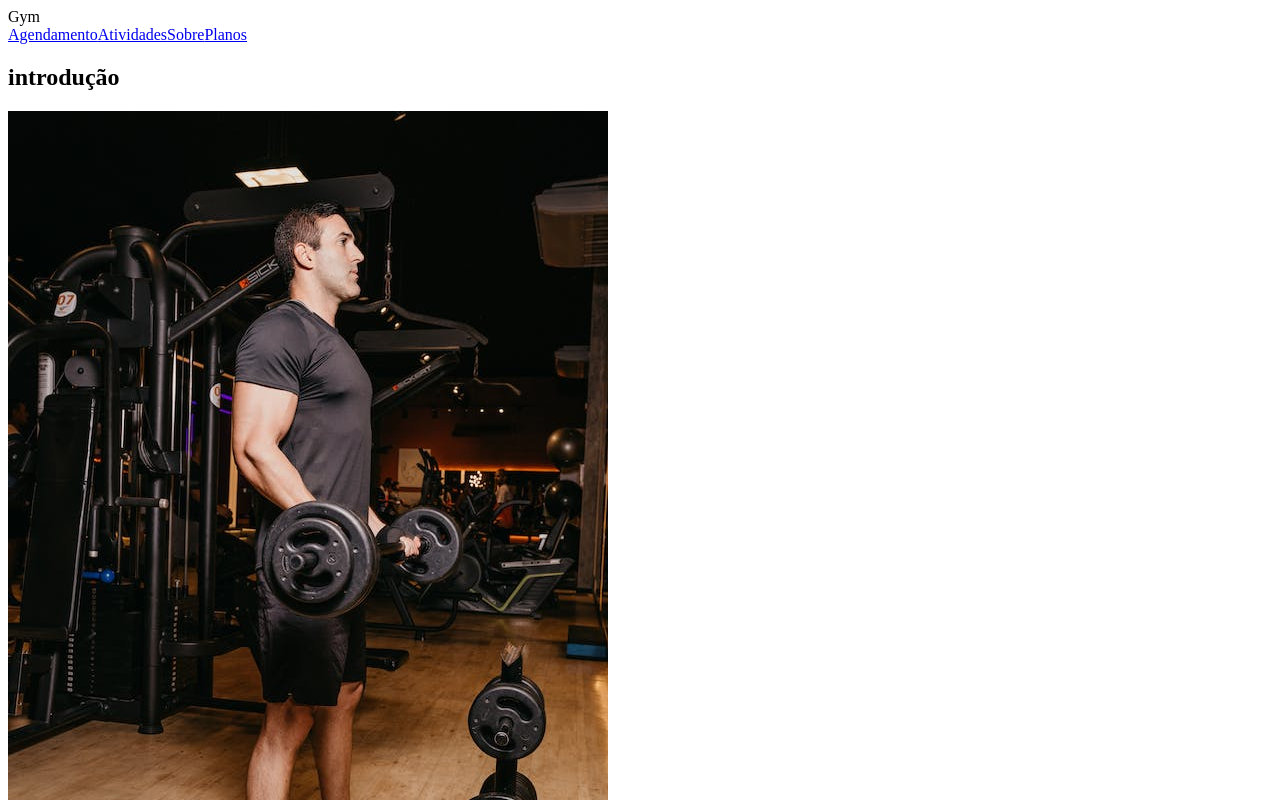
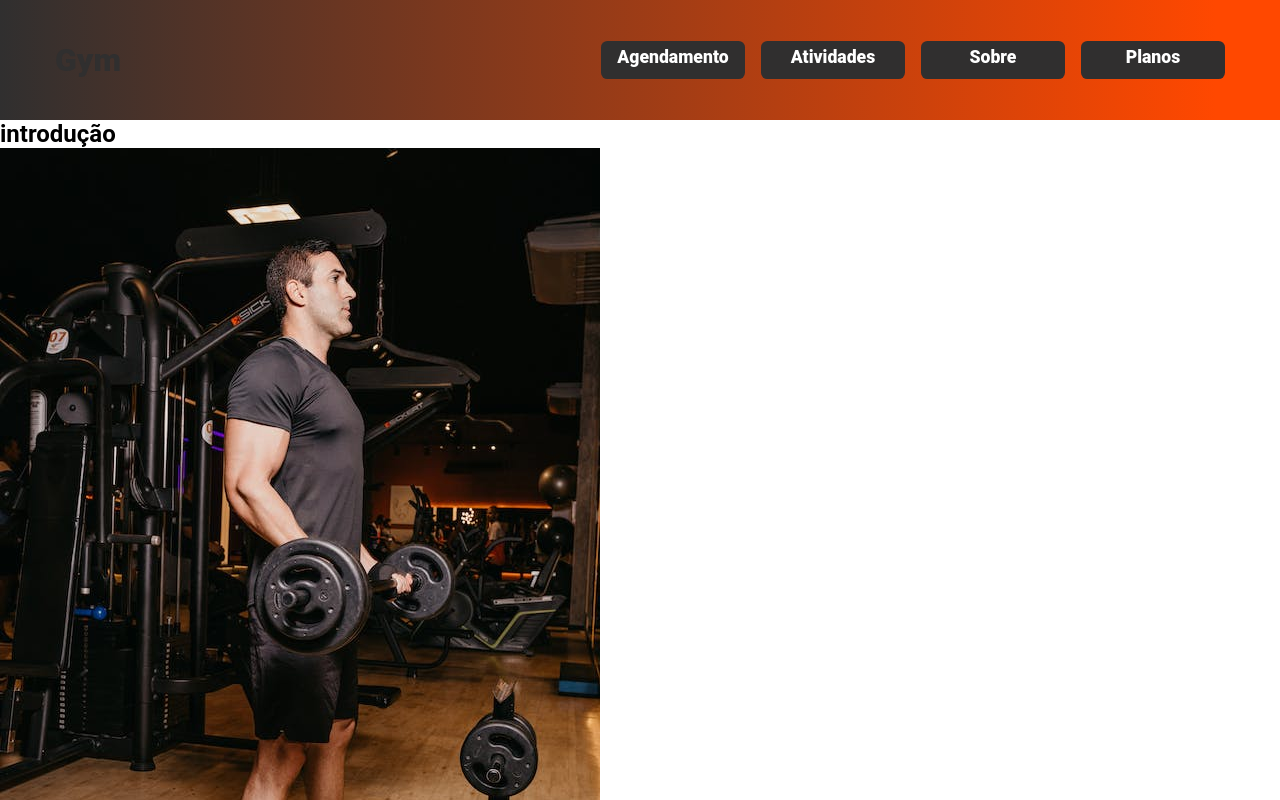
Before and after one commit to matheus-sousa1/GYM, a React (Create React App) app: page / in a window 1280 px wide. Shown: the top 800 px of the page. Built offline with nearby package versions, Linux system fonts and the light colour scheme; a web font is replaced by a local one.

Commit message:
estilização da navegação feita

```diff
--- a/public/index.html
+++ b/public/index.html
@@ -24,6 +24,7 @@
       work correctly both with client-side routing and a non-root public URL.
       Learn how to configure a non-root public URL by running `npm run build`.
     -->
+    <link href="https: //fonts.googleapis.com/css2?family= Roboto :ital,wght@0,100;0,300;0,400;0,500;0,700;0,900;1,100;1,300;1,400;1,500;1,700;1,900 & display=swap" rel="stylesheet ">
     <title>Gym</title>
   </head>
   <body>
--- /dev/null
+++ b/src/components/pages/navBar.css
@@ -0,0 +1,45 @@
+:root {
+  --primary: #ff4800;
+  --second: #302f2f;
+  --tertiary: #fff;
+}
+header {
+  width: 100%;
+  height: 15vh;
+  display: flex;
+  justify-content: center;
+  align-items: center;
+  background: linear-gradient(to left, var(--primary)5%, var(--second));
+  gap: 0 30rem;
+}
+
+h1 {
+  font-weight: 1000;
+  color: #302f2f;
+}
+
+nav {
+  display: flex;
+  justify-content: center;
+  align-items: center;
+  gap: 0 1rem;
+  font-weight: 800;
+  font-size: 1.1rem;
+}
+
+.link {
+  color: var(--tertiary);
+  text-decoration: none;
+  text-align: center;
+  background: #302f2f;
+  padding-top: 0.4rem;
+  width: 9rem;
+  height: 2.4rem;
+  border-radius: 0.4rem;
+}
+
+.link:hover {
+  background: var(--tertiary);
+  color: var(--second);
+  transition: 0.5s;
+}
--- a/src/components/pages/navBar.js
+++ b/src/components/pages/navBar.js
@@ -1,17 +1,18 @@
 import React from 'react'
 import {Link } from 'react-router-dom';
+import "./navBar.css";
 
 function NavBar() {
   return (
     <header>
-      <div>
+      <h1>
         Gym
-      </div>
+      </h1>
       <nav>
-      <Link to="appointment">Agendamento</Link>
-      <Link to="activities">Atividades</Link>
-      <Link to="about">Sobre</Link>
-      <Link to="plans">Planos</Link>
+      <Link className="link" to="appointment">Agendamento</Link>
+      <Link className="link" to="activities">Atividades</Link>
+      <Link className="link" to="about">Sobre</Link>
+      <Link className="link" to="plans">Planos</Link>
       </nav>
     </header>
   )
--- /dev/null
+++ b/src/home.css
@@ -0,0 +1,11 @@
+* {
+  padding: 0;
+  margin: 0;
+  box-sizing: border-box;
+  font-family: 'Roboto', sans-serif;
+}
+
+body {
+  width: 100%;
+  height: 100vh;
+}
--- a/src/home.js
+++ b/src/home.js
@@ -1,12 +1,15 @@
 import React from "react";
 import NavBar from "./components/pages/navBar";
 import Main from "./components/content/main";
+import "./home.css"
+
+
 function Home() {
   return (
-    <div>
+    <body>
       <NavBar />
       <Main/>
-    </div>
+    </body>
   );
 }
 
```
